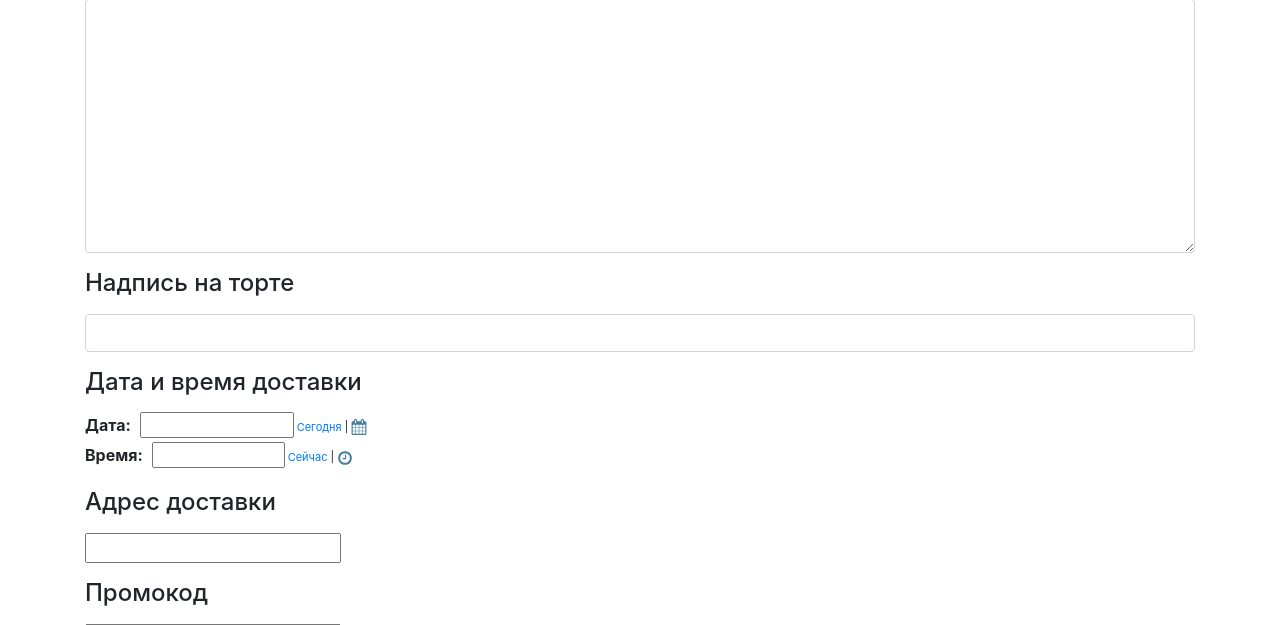
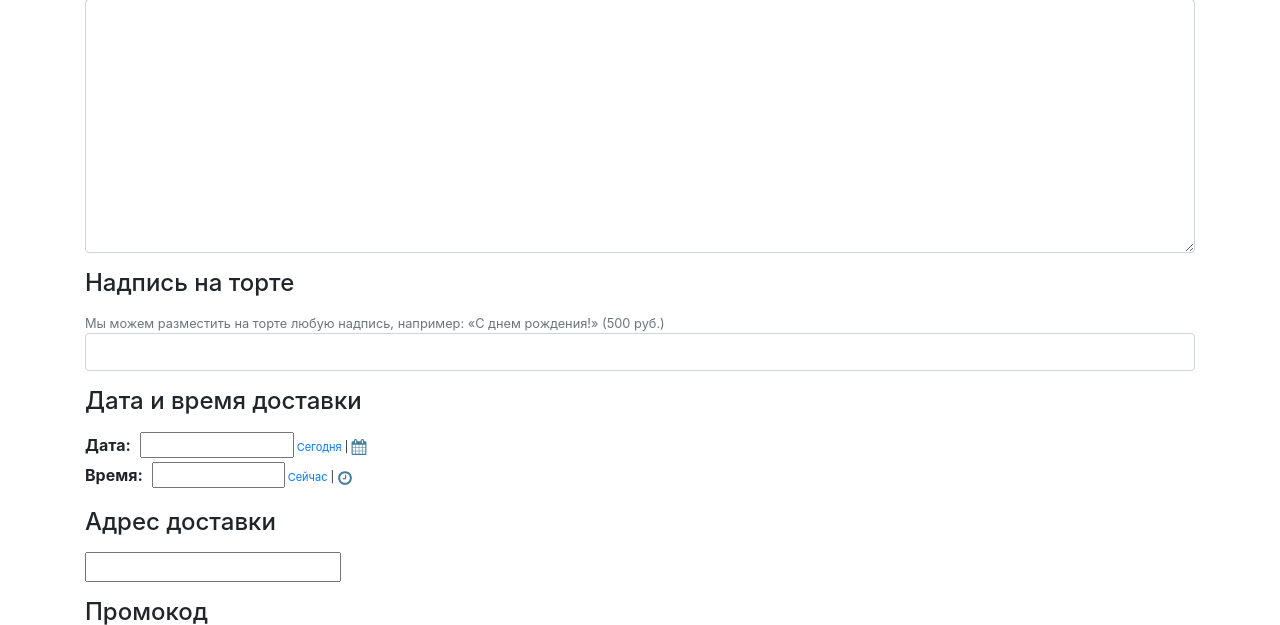
Before and after one commit to crazyinterns/bake_cake, a Django app: page /order_cake/ in a window 1280 px wide. Shown: the part 450-1075 px from the top of the page. Run offline with Django 3.2, Linux system fonts and the light colour scheme; the visitor is signed in with stand-in values (Sample User, id 1); data that the repository does not hold is empty; parts of the project's set-up code (start-up, migrations or seed data) failed here and were passed over; some libraries are stand-ins or nearby versions; some web fonts are replaced.

Commit message:
template: add price to writing field

```diff
--- a/templates/order_custom_cake.html
+++ b/templates/order_custom_cake.html
@@ -33,6 +33,7 @@
                 <h4 class="my-3">Комментарии к торту</h4>
                 {{ form.comment }}
                 <h4 class="my-3">Надпись на торте</h4>
+                <small class="form-text text-muted">Мы можем разместить на торте любую надпись, например: «С днем рождения!»  (500 руб.)<br></small>
                 {{ form.writing }}
                 <h4 class="my-3">Дата и время доставки</h4>
                 {{ form.delivery_at }}
```
